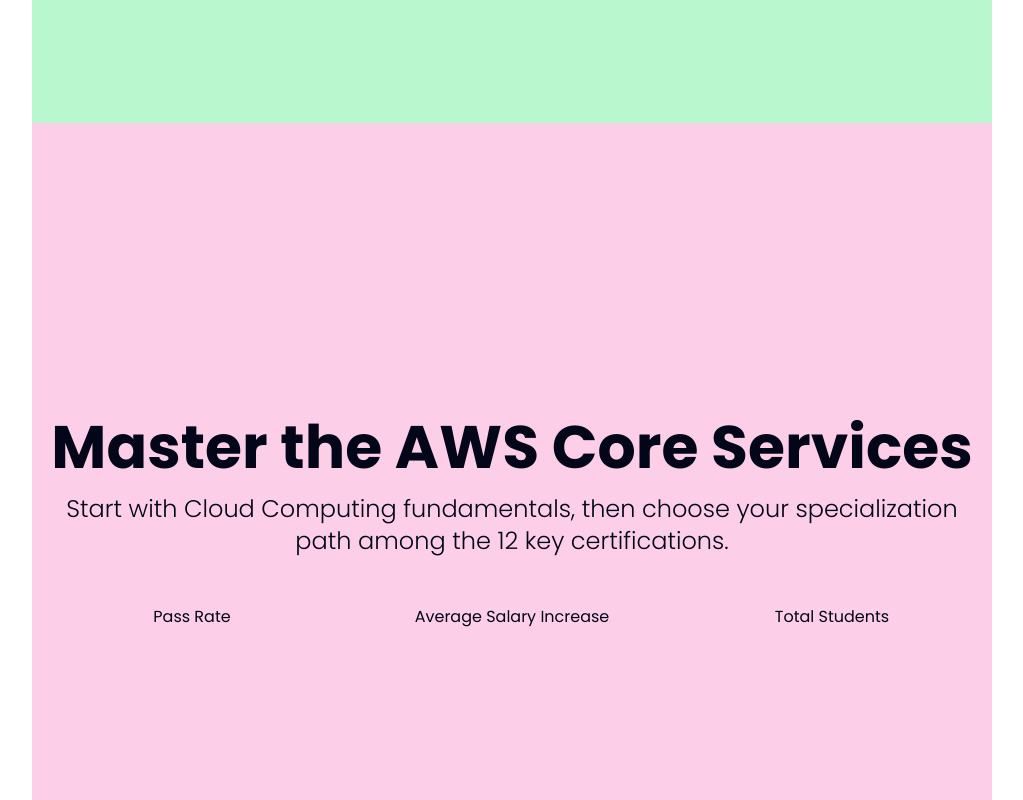
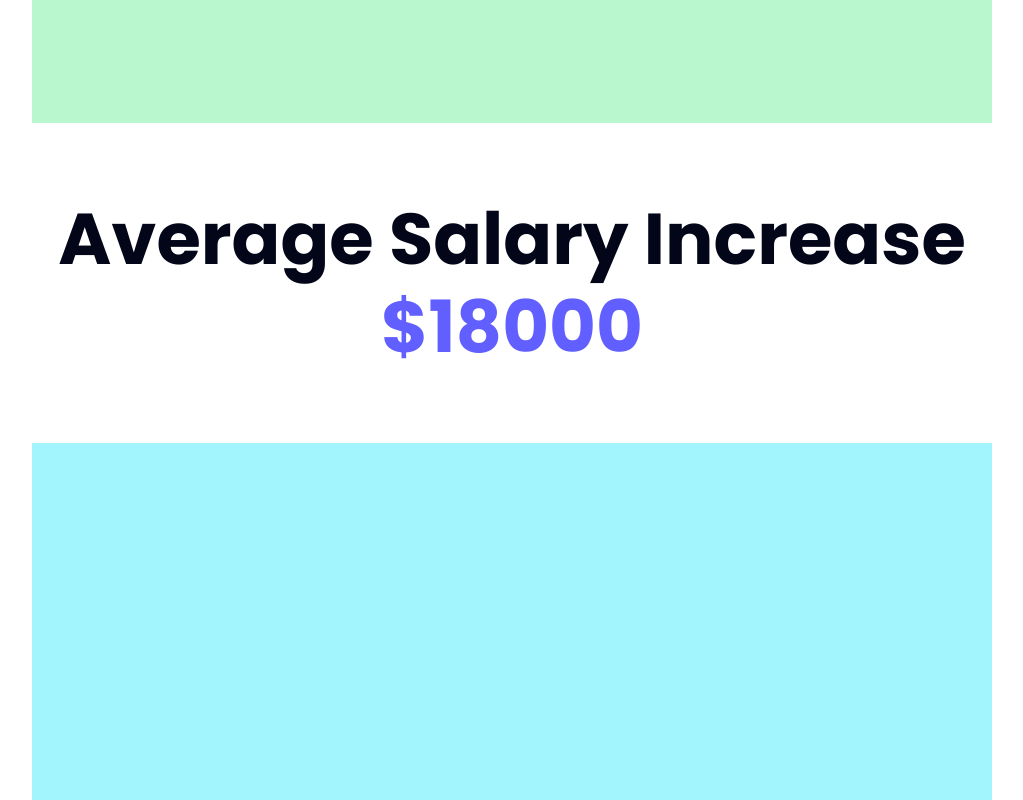
Before and after one commit to rodrigopinto30/aws-certificated-nxt, a Next.js app: page / in a window 1280 px wide. Shown: the part 2880-3680 px from the top of the page, without its empty margins (128-1151 px from the left). Built offline with nearby package versions, Linux system fonts and the light colour scheme.

Commit message:
feat: add slider to CertificationRouteSection and update related types

```diff
--- a/package.json
+++ b/package.json
@@ -18,6 +18,8 @@
     "bcryptjs": "^3.0.3",
     "class-variance-authority": "^0.7.1",
     "clsx": "^2.1.1",
+    "embla-carousel-react": "^8.6.0",
+    "framer-motion": "^12.23.24",
     "js-cookie": "^3.0.5",
     "jsonwebtoken": "^9.0.2",
     "lucide-react": "^0.553.0",
--- a/src/components/certificationRouteSection/CertificationRouteSection.tsx
+++ b/src/components/certificationRouteSection/CertificationRouteSection.tsx
@@ -1,23 +1,35 @@
-import React from "react";
+"use client";
 import { pathData } from "@/data/path-data";
+import useEmblaCarousel from "embla-carousel-react";
+import { motion } from "framer-motion";
+import { useEffect, useCallback } from "react";
+import MetricaCard from "./MetricaCard";
+import { Metrica } from "@/types";
 
 const CertificationRouteSection = () => {
+  const [emblaRef, emblaApi] = useEmblaCarousel({ loop: true });
+
+  const autoplayDelay = 4000;
+  const autoplay = useCallback(() => {
+    if (!emblaApi) return;
+    const timer = setInterval(() => {
+      emblaApi.scrollNext();
+    }, autoplayDelay);
+
+    return () => clearInterval(timer);
+  }, [emblaApi]);
+
+  useEffect(() => {
+    const stop = autoplay();
+    return stop;
+  }, [autoplay]);
+
   return (
-    <section className="bg-pink-200 h-screen w-full snap-start flex flex-col items-center justify-center transition-colors duration-500">
-      <div className="max-w-7xl w-full mx-auto px-4 text-center">
-        <h2 className="text-5xl md:text-6xl font-extrabold mb-4">
-          Master the AWS Core Services
-        </h2>
-        <p className="text-xl md:text-2xl font-light mb-12">
-          Start with Cloud Computing fundamentals, then choose your
-          specialization path among the 12 key certifications.
-        </p>
-
-        <div className="grid grid-cols-1 sm:grid-cols-2 lg:grid-cols-3 gap-8 h-auto">
-          {pathData.map((path: any, index: number) => (
-            <div key={index}>{path.metrica}</div>
-          ))}
-        </div>
+    <section className="overflow-hidden " ref={emblaRef}>
+      <div className="flex">
+        {pathData.map((item: Metrica, index) => (
+          <MetricaCard key={index} met={item} />
+        ))}
       </div>
     </section>
   );
--- a/src/components/certificationRouteSection/MetricaCard.tsx
+++ b/src/components/certificationRouteSection/MetricaCard.tsx
@@ -1,37 +1,23 @@
-import React from "react";
-import {
-  Card,
-  CardContent,
-  CardDescription,
-  CardHeader,
-  CardTitle,
-} from "@/components/ui/card";
-import { awsCertifications } from "@/data/aws-certifications";
-import { Badge } from "@/components/ui/badge";
-import { Cloud } from "lucide-react";
+import { motion } from "framer-motion";
 import { Metrica } from "@/types";
 
 interface MetricaCardProps {
-  // met: Metrica;
   met: Metrica;
 }
 
 const MetricaCard = ({ met }: MetricaCardProps) => {
   return (
-    <Card className="flex flex-col h-full transition-all duration-300 hover:shadow-xl hover:scale-[1.02] border-2 border-gray-200">
-      <CardHeader className="flex flex-row items-start justify-between space-y-0 pb-2">
-        <div className="flex flex-col space-y-1.5">
-          <CardTitle className="text-lg font-semibold leading-tight">
-            {met.label}
-          </CardTitle>
-        </div>
-      </CardHeader>
-      <CardContent className="pt-2">
-        <CardDescription className="text-sm text-gray-600">
-          dqweqdw
-        </CardDescription>
-      </CardContent>
-    </Card>
+    <motion.div
+      className="flex-[0_0_100%] flex flex-col justify-center items-center py-20"
+      initial={{ opacity: 0, y: 40 }}
+      animate={{ opacity: 1, y: 0 }}
+      transition={{ duration: 0.7 }}
+    >
+      <div className="text-7xl font-bold">{met.label}</div>
+      <div className="text-7xl text-indigo-500 font-extrabold mt-4">
+        {met.value}
+      </div>
+    </motion.div>
   );
 };
 
--- a/src/data/path-data.ts
+++ b/src/data/path-data.ts
@@ -1,20 +1,20 @@
 export const pathData = [
   {
     id: 1,
-    metrica: "Pass Rate",
-    value: 95,
+    label: "Pass Rate",
+    value: "95%",
     proposal: "La tasa de éxito de los estudiantes que completan el curso.",
   },
   {
     id: 2,
-    metrica: "Average Salary Increase",
-    value: 18000,
+    label: "Average Salary Increase",
+    value: "$18000",
     proposal: "Mostrar el retorno de la inversión después de la certificación.",
   },
   {
     id: 3,
-    metrica: "Total Students",
-    value: 50000,
+    label: "Total Students",
+    value: "50000",
     proposal: "Prueba social de la escala de la plataforma.",
   },
 ];
--- a/src/types/index.ts
+++ b/src/types/index.ts
@@ -4,7 +4,8 @@
     id: number;
     value: string;
     label: string;
-    icon: ElementType;
+    proposal?: string;
+    icon?: ElementType;
 }
 
 export interface AwsCertification {
```
Also changed, not shown: 1 other file (tests, documents, lock files or other folders).
